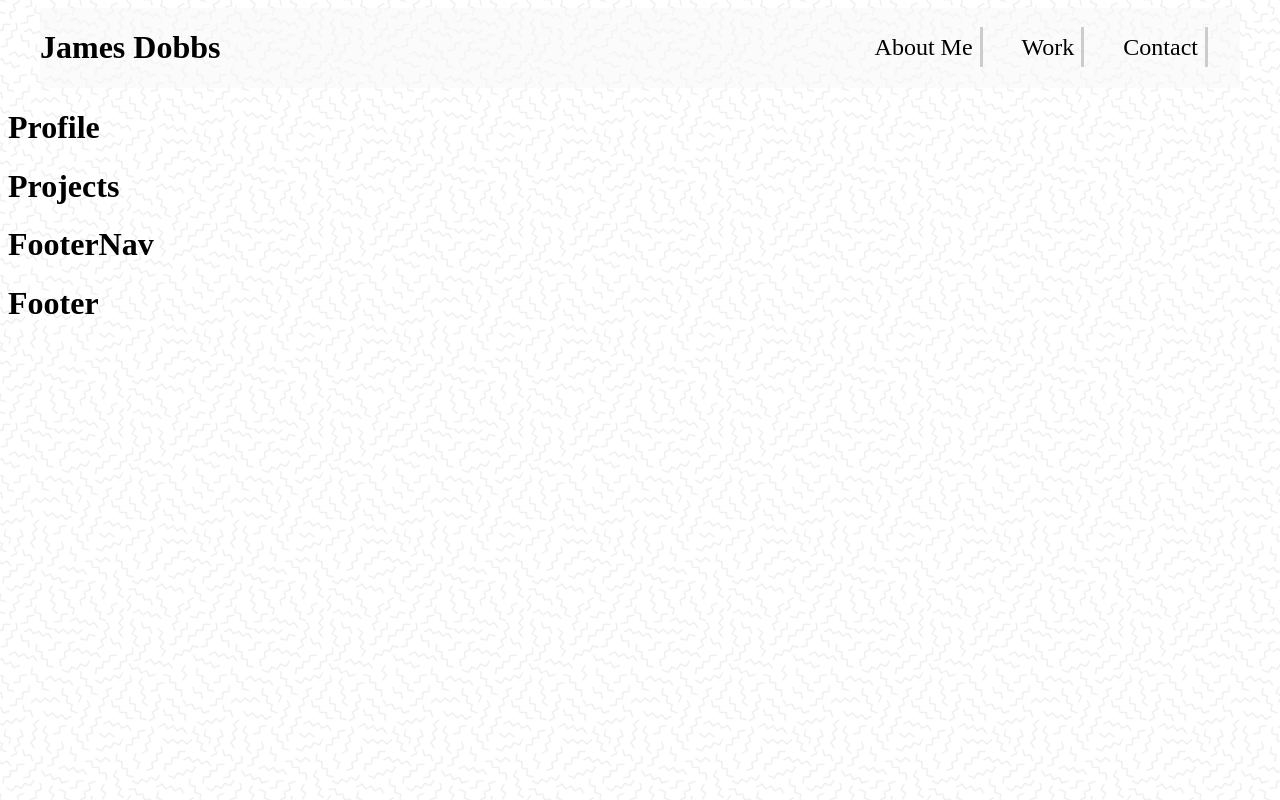
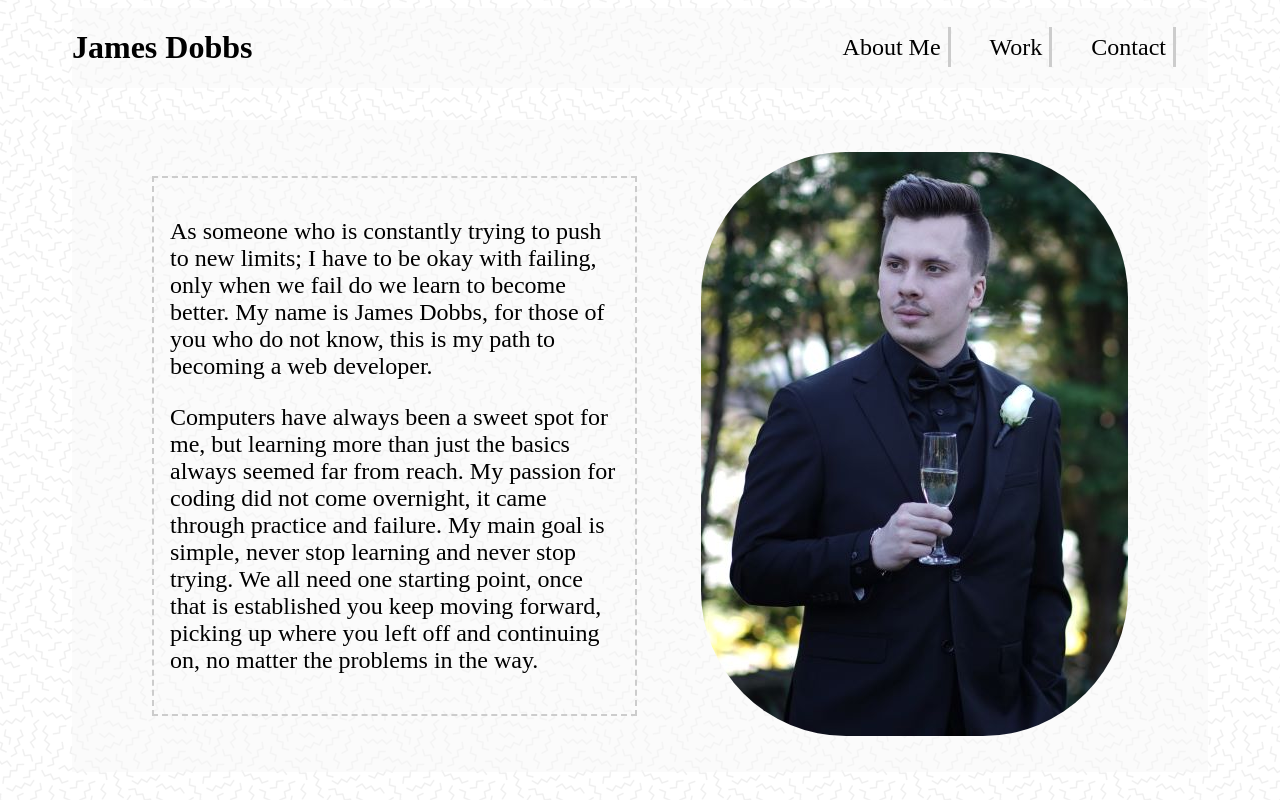
Before and after one commit to Dobbs96/My-React-Portfolio, a React (Create React App) app: page / in a window 1280 px wide. Shown: the top 800 px of the page. Built offline with nearby package versions, Linux system fonts and the light colour scheme.

Commit message:
added profile compnent picture and about me added

```diff
--- a/src/components/Header.js
+++ b/src/components/Header.js
@@ -6,7 +6,7 @@ const styles = {
     flexDirection: "row",
     alignItems: "center",
     justifyContent: "space-between",
-    margin: "0 2rem",
+    margin: "0 4rem",
     backgroundColor: "rgba(248, 248, 248, 0.56)",
   },
   mainNav: {
--- a/src/components/Profile.js
+++ b/src/components/Profile.js
@@ -1,9 +1,49 @@
 import React from "react";
+import self from "../images/Profile_Me.JPG";
+
+const styles = {
+  profile: {
+    display: "flex",
+    flexDirection: "row",
+    alignItems: "center",
+    justifyContent: "space-between",
+    margin: "2rem 4rem",
+    padding: "2rem 5rem",
+    backgroundColor: "rgba(248, 248, 248, 0.56)",
+  },
+  aboutMe: {
+    flex: 1,
+    padding: "1rem",
+    border: "2px dashed #ccc",
+    fontSize: "1.5rem",
+    marginRight: "4rem",
+  },
+  image: { borderRadius: "145px", flex: 1 },
+};
 
 export default function Profile() {
   return (
-    <div>
-      <h1>Profile</h1>
+    <div id="about-me" style={styles.profile}>
+      <div style={styles.aboutMe}>
+        <p>
+          As someone who is constantly trying to push to new limits; I have to
+          be okay with failing, only when we fail do we learn to become better.
+          My name is James Dobbs, for those of you who do not know, this is my
+          path to becoming a web developer.
+        </p>
+        <p>
+          Computers have always been a sweet spot for me, but learning more than
+          just the basics always seemed far from reach. My passion for coding
+          did not come overnight, it came through practice and failure. My main
+          goal is simple, never stop learning and never stop trying. We all need
+          one starting point, once that is established you keep moving forward,
+          picking up where you left off and continuing on, no matter the
+          problems in the way.
+        </p>
+      </div>
+      <div className="sideprofile">
+        <img style={styles.image} src={self} alt="" />
+      </div>
     </div>
   );
 }
```
